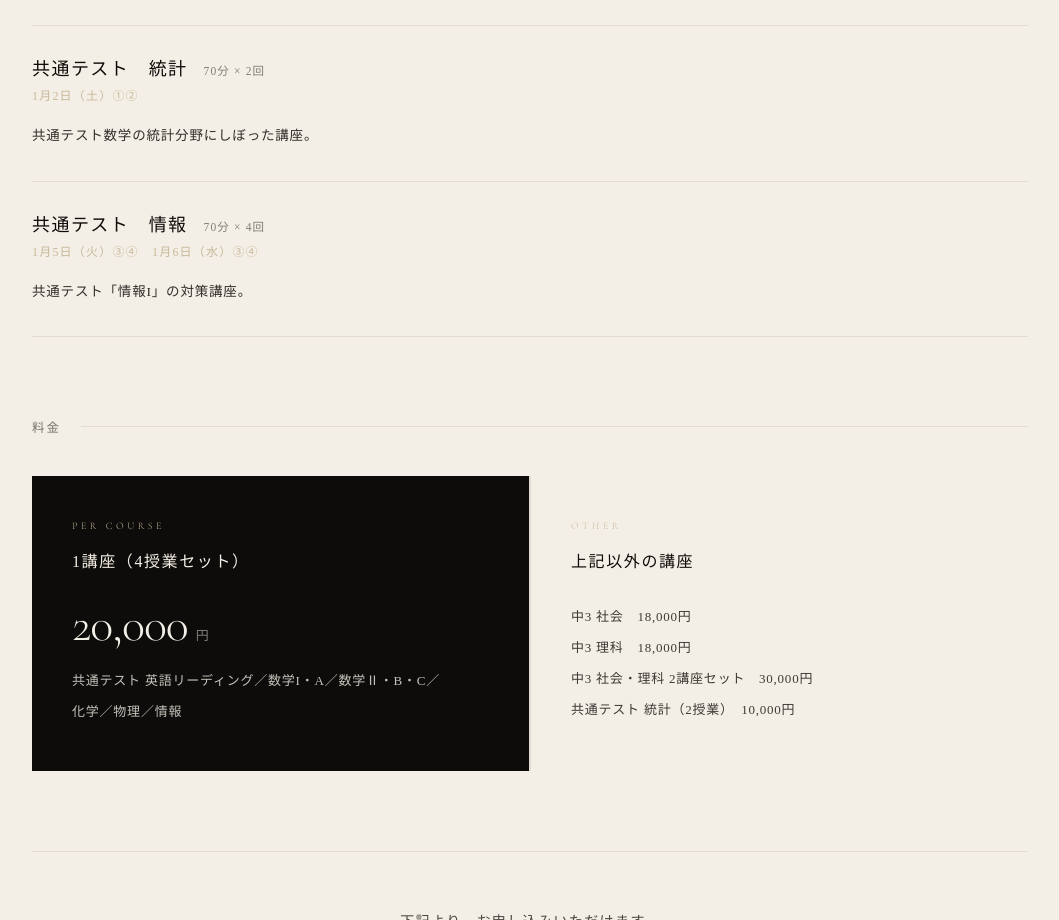
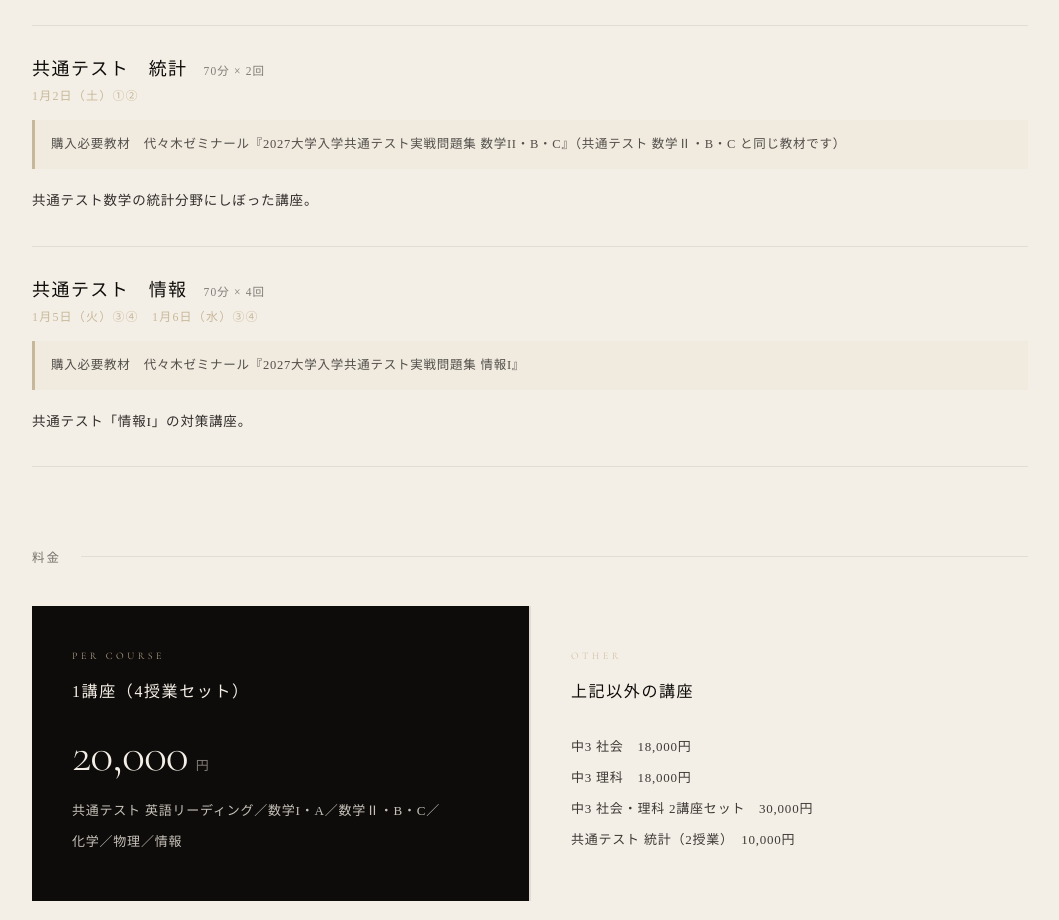
Before and after one commit to ymt201777-hash/suritokka, a plain HTML site: page intensive.html in a window 1280 px wide. Shown: the part 3254-4174 px from the top of the page, without its empty margins (110-1169 px from the left). Drawn offline with nearby package versions, Linux system fonts and the light colour scheme.

Commit message:
統計と情報の購入必要教材を載せる
統計は数学Ⅱ・B・Cと同じ問題集なので、両方受講する人が2冊
買わないよう「数学Ⅱ・B・C と同じ教材です」と添えた。
情報は代々木ゼミナール『2027大学入学共通テスト実戦問題集 情報I』。

これで9講座すべてに教材を記載。

Co-Authored-By: Claude Opus 5 <noreply@anthropic.com>

```diff
--- a/intensive.html
+++ b/intensive.html
@@ -881,6 +881,7 @@ footer { flex-direction: column; gap: 30px; text-align: center; }
         <span class="course-detail-meta">70分 × 2回</span>
       </div>
       <p class="course-detail-instructor">1月2日（土）①②</p>
+      <div class="course-detail-material">購入必要教材　代々木ゼミナール『2027大学入学共通テスト実戦問題集 数学II・B・C』（共通テスト 数学Ⅱ・B・C と同じ教材です）</div>
       <p class="course-detail-desc">共通テスト数学の統計分野にしぼった講座。</p>
     </div>
 
@@ -890,6 +891,7 @@ footer { flex-direction: column; gap: 30px; text-align: center; }
         <span class="course-detail-meta">70分 × 4回</span>
       </div>
       <p class="course-detail-instructor">1月5日（火）③④　1月6日（水）③④</p>
+      <div class="course-detail-material">購入必要教材　代々木ゼミナール『2027大学入学共通テスト実戦問題集 情報I』</div>
       <p class="course-detail-desc">共通テスト「情報I」の対策講座。</p>
     </div>
   </div>
```
